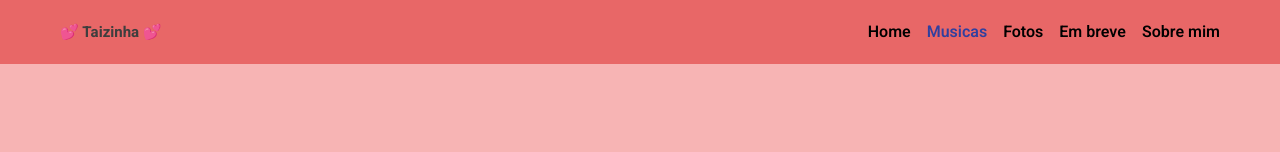
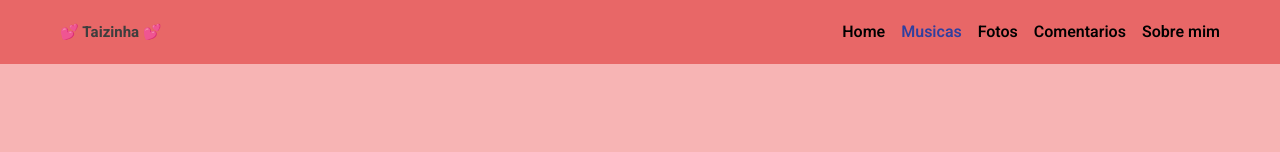
Before and after one commit to pablolawlier/page, a plain HTML site: page works.html in a window 1280 px wide. Shown: the top 152 px of the page. Drawn offline with nearby package versions, Linux system fonts and the light colour scheme.

Commit message:
Update works.html

```diff
--- a/works.html
+++ b/works.html
@@ -20,7 +20,7 @@
             <a href="index.html">Home</a>
             <a class="selected" href="works.html">Musicas</a>
             <a href="#">Fotos</a>
-            <a href="#">Em breve </a>
+            <a href="#">Comentarios</a>
             <a href="about.html">Sobre mim</a>
         </div>
     </nav>
```
